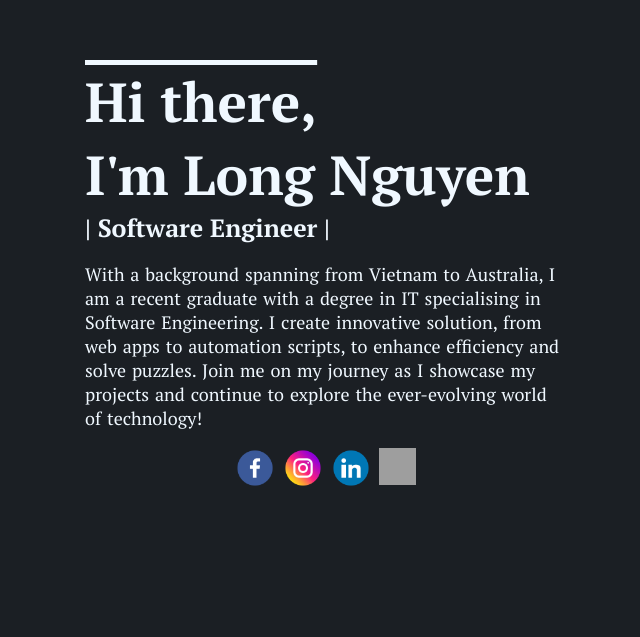
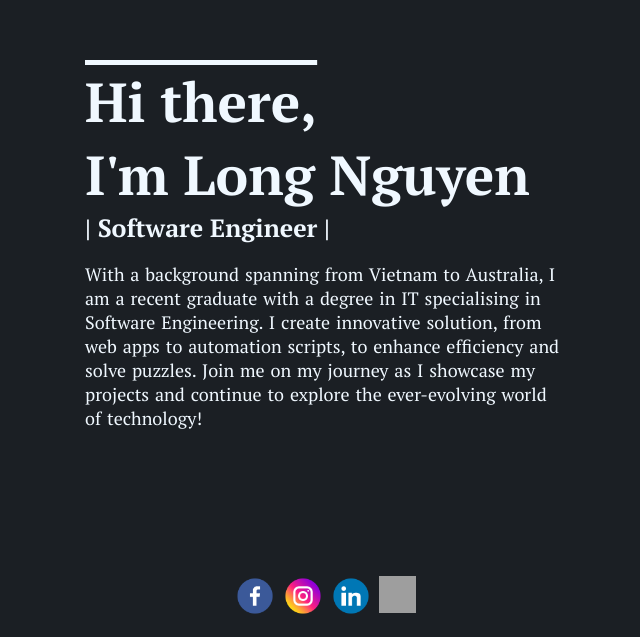
Before and after one commit to NightW0lfff/portfolio, a React (Create React App) app: page / in a window 1280 px wide. Shown: the part 1023-1660 px from the top of the page, without its empty margins (315-955 px from the left). Before the commit the page ends 1532 px from the top, so only its background shows below. Built offline with nearby package versions, Linux system fonts and the light colour scheme; grey boxes are pictures that could not be loaded.

Commit message:
Adjust margin and gap of about content

```diff
--- a/src/pages/about.css
+++ b/src/pages/about.css
@@ -50,7 +50,8 @@
 .info-container {
   display: flex;
   flex-direction: column;
-  justify-content: space-between;
+  justify-content: center;
+  gap: 8em;
   /* margin-bottom: 1em; */
   max-width: 30em;
 }
```
